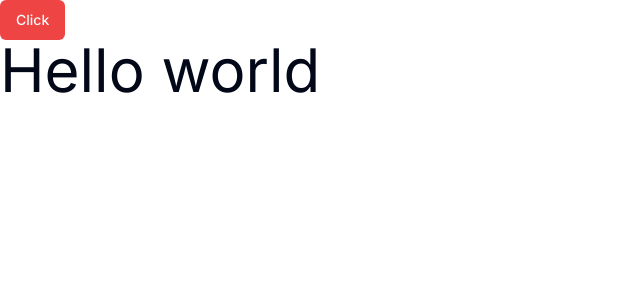
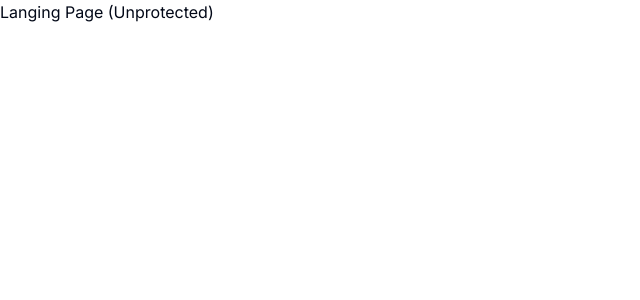
Before and after one commit to aodrasa/PolgarMax, a Next.js app: page / in a window 1280 px wide. Shown: the top 300 px of the page, without its empty margins (0-640 px from the left). Built offline with nearby package versions, Linux system fonts and the light colour scheme.

Commit message:
Folder setup for dashboard and landing pages

```diff
--- /dev/null
+++ b/app/(landing)/page.tsx
@@ -0,0 +1,9 @@
+const LandingPage = () => {
+  return (
+    <div>
+        Langing Page (Unprotected)
+    </div>
+  );
+}
+
+export default LandingPage;
--- a/app/globals.css
+++ b/app/globals.css
@@ -1,6 +1,12 @@
 @tailwind base;
 @tailwind components;
 @tailwind utilities;
+
+html,
+body,
+:root {
+  height: 100%;
+}
 
 @layer base {
   :root {
@@ -72,6 +78,7 @@
   * {
     @apply border-border;
   }
+
   body {
     @apply bg-background text-foreground;
   }
--- a/app/layout.tsx
+++ b/app/layout.tsx
@@ -5,8 +5,8 @@ import { Inter } from 'next/font/google'
 const inter = Inter({ subsets: ['latin'] })
 
 export const metadata: Metadata = {
-  title: 'Create Next App',
-  description: 'Generated by create next app',
+  title: 'PolgarMax',
+  description: 'Ai Platform',
 }
 
 export default function RootLayout({
```
Also changed, not shown: app/(dashboard)/(routes)/dashboard/page.tsx (renamed from app/page.tsx).
